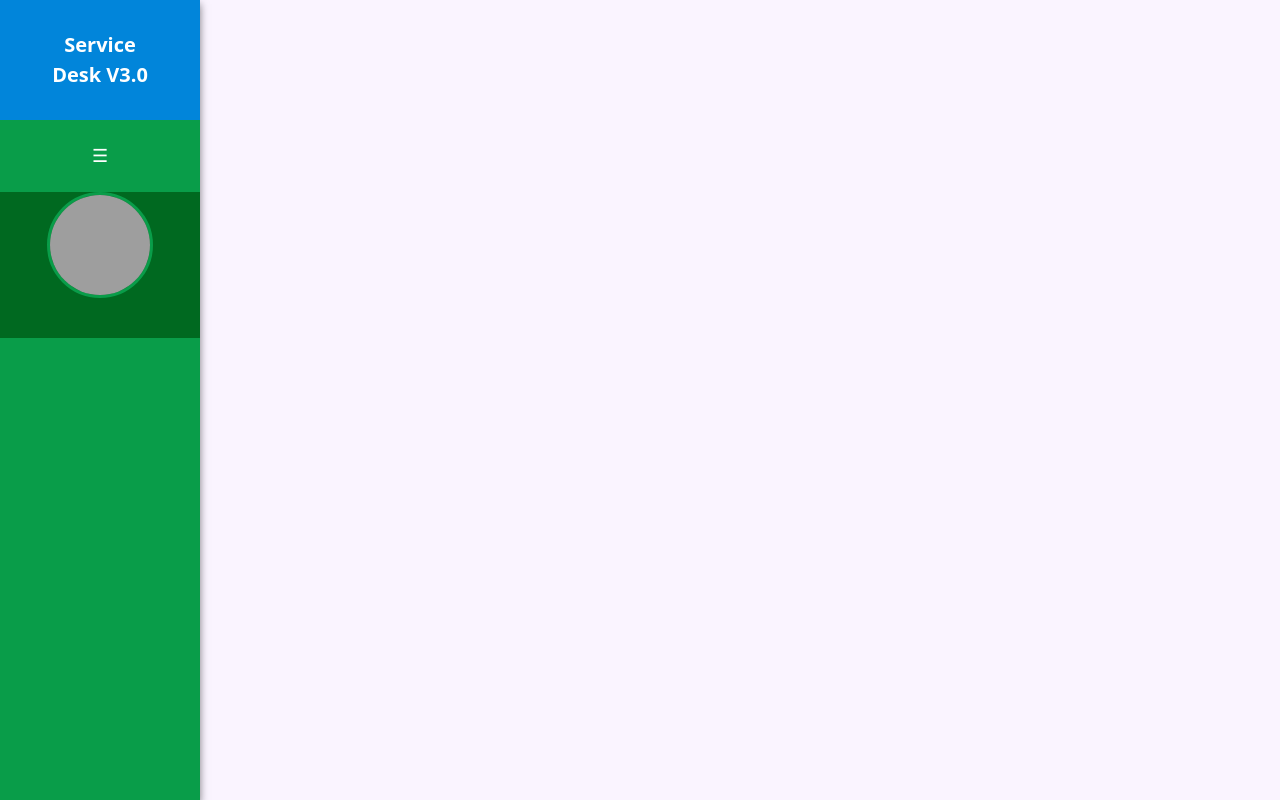
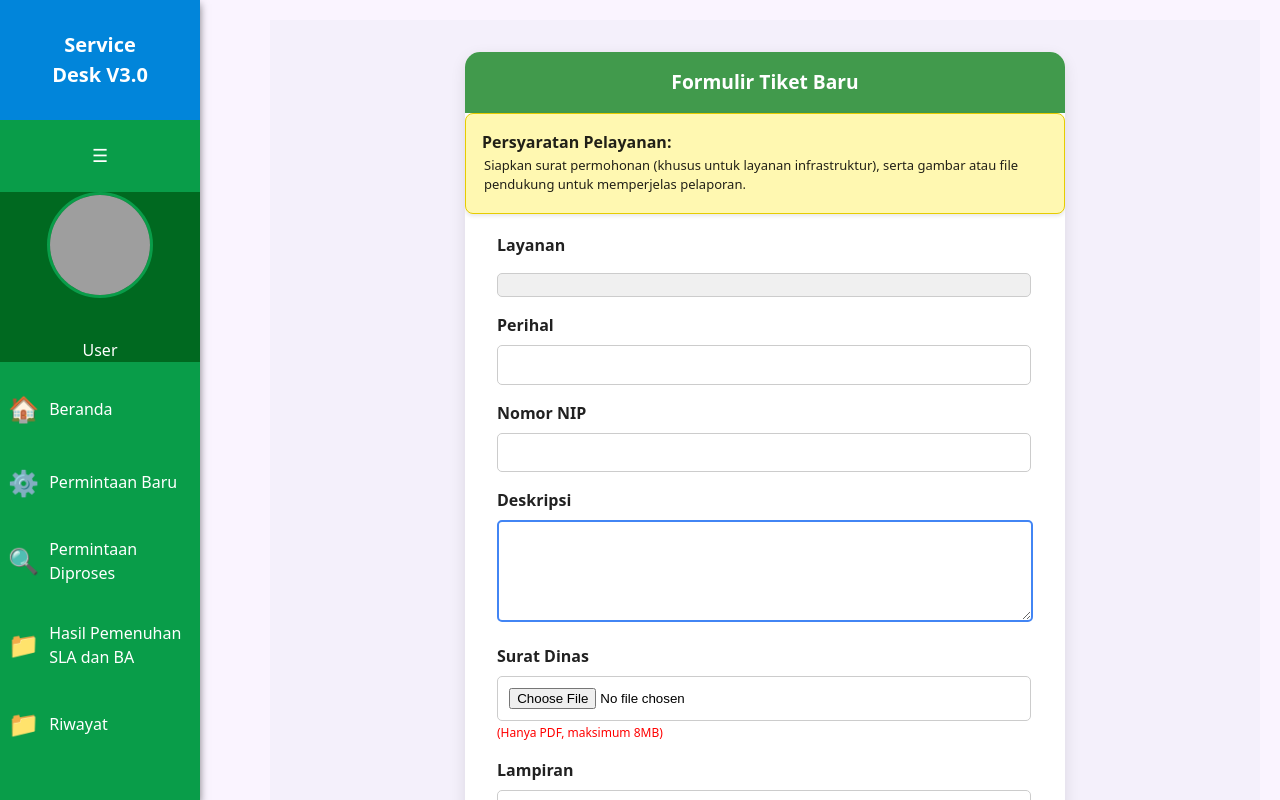
Before and after one commit to Damairf/Service-Desk-3.0, a Vue app in the folder Frontend-Service-Desk/: page /FormulirTiket in a window 1280 px wide. Before the commit this address had no page. Shown: the top 800 px of the page. Built offline with nearby package versions, Linux system fonts and the light colour scheme.

Commit message:
nambah halaman formulir baru dan dapet value layanan dari permintaan Baru

```diff
--- a/Frontend-Service-Desk/src/router/index.js
+++ b/Frontend-Service-Desk/src/router/index.js
@@ -23,8 +23,8 @@ const routes = [
   { path: '/beranda', name: 'Beranda', component: beranda },
   // User
   // Halaman permintaan baru
-  { path: '/permintaanBaru', name: 'PermintaanBaru', component: permintaanBaru },
-  { path: '/FormulirTiketBaru', name: 'FormulirTiketBaru', component:HalamanFormulirTiketBaru},
+  { path: '/permintaanBaru', name: 'PermintaanBaru', component: permintaanBaru},
+  { path: '/FormulirTiket', name: 'FormulirTiketBaru', component: HalamanFormulirTiketBaru},
   // Halaman permintaan diproses
   {path: '/permintaanDiproses', name: 'PermintaanDiproses', component: permintaanDiproses },
 ]
--- a/Frontend-Service-Desk/src/views/SideBar/sidebar.vue
+++ b/Frontend-Service-Desk/src/views/SideBar/sidebar.vue
@@ -6,7 +6,8 @@ import axios from 'axios'
 
 const nama_depan = ref(localStorage.getItem('nama_depan'));
 const gambar = ref(localStorage.getItem('src_gambar'));
-const role = ref(localStorage.getItem('role_id'));
+// const role = ref(localStorage.getItem('role_id'));
+const role = ref(1)
 
 
 
--- a/Frontend-Service-Desk/src/views/User/pengajuanPermintaan/halaman-formulir-tiket-baru.vue
+++ b/Frontend-Service-Desk/src/views/User/pengajuanPermintaan/halaman-formulir-tiket-baru.vue
@@ -1,7 +1,11 @@
 <script setup>
-import { ref, inject, onMounted } from 'vue'
+import { ref, onMounted } from 'vue'
+import { useRoute } from 'vue-router'
 
-const layanan = ref('')
+// nerima dari pengajuanPermintaan.vue
+const route = useRoute()
+const layanan = ref(route.query.layanan || '')
+
 const layananList = ref([])
 const perihal = ref('')
 const nip = ref('')
@@ -40,6 +44,7 @@ function handleFileChange(e, field) {
 
 function handleSubmit() {
   console.log('Form data:', {
+    // bookmark
     layanan: layanan.value,
     perihal: perihal.value,
     nip: nip.value,
@@ -63,12 +68,7 @@ function handleSubmit() {
 
       <form @submit.prevent="handleSubmit">
         <label>Layanan</label>
-        <select v-model="layanan">
-          <option disabled value="">Nama Layanan</option>
-          <option v-for="item in layananList" :key="item.id || item.nama" :value="item.Nama_Jenis_Pelayanan">
-            {{ item.Nama_Jenis_Pelayanan }}
-          </option>
-        </select>
+        <p class="layanan-display">{{ layanan }}</p>
 
         <label>Perihal</label>
         <input type="text" v-model="perihal" />
@@ -123,6 +123,15 @@ function handleSubmit() {
 
 form {
   padding: 2rem;
+}
+
+.layanan-display{
+  padding: 0.7rem;
+  margin-bottom: 1rem;
+  background-color: #f0f0f0;
+  border-radius: 5px;
+  border: 1px solid #ccc;
+  width: 95%;
 }
 
 label {
--- a/Frontend-Service-Desk/src/views/User/pengajuanPermintaan/pengajuanPermintaan.vue
+++ b/Frontend-Service-Desk/src/views/User/pengajuanPermintaan/pengajuanPermintaan.vue
@@ -1,9 +1,16 @@
 <script setup>
-import { inject, ref, computed , onBeforeMount } from 'vue'
+import { ref, computed , onBeforeMount } from 'vue'
 import axios from 'axios'
+import { useRouter } from 'vue-router';
 
-const selectMenu = inject('selectMenu')
-
+// buat push layanan ke halaman formulir tiket baru
+const router = useRouter()
+function handleOk() {
+  showModal.value = false
+  router.push({
+    name: 'FormulirTiketBaru', query: {layanan: selectedItem.value.Nama_Jenis_Pelayanan}
+  })
+}
 // const services = ref([
 //   "Pelayanan Email dan Drive Jabarprov",
 //   "Pelayanan Email dan Drive Jabarprov",
@@ -55,13 +62,6 @@ function nextPage() {
 function openModal(item) {
   selectedItem.value = item
   showModal.value = true
-}
-
-function handleOk() {
-  if (selectMenu) {
-    selectMenu('Halaman Formulir Tiket Baru')
-  }
-  showModal.value = false
 }
 </script>
 
```
